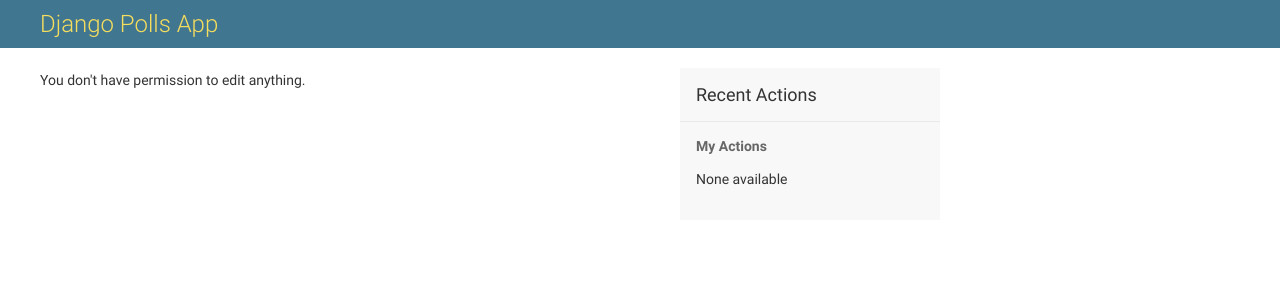
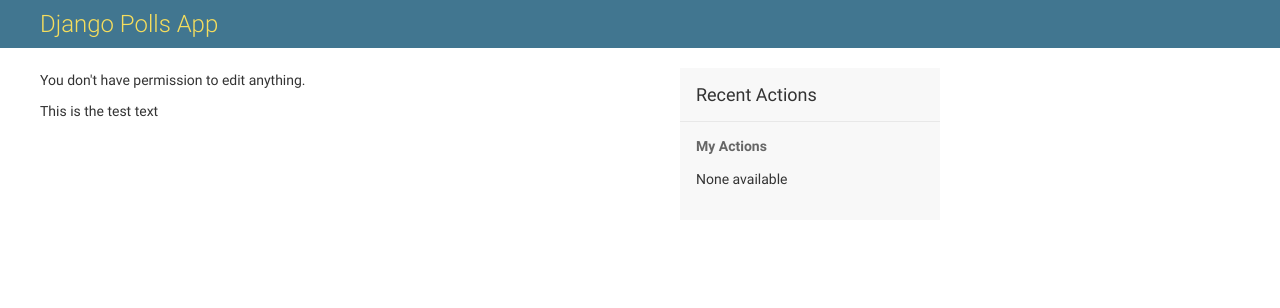
Before and after one commit to KempfCreative/DjangoProject, a Django app: template mysite/templates/admin/index.html in a window 1280 px wide. Shown: the top 308 px of the page. Run offline with Django 3.2, Linux system fonts and the light colour scheme; the template is opened without the code that fills it, so the values that code supplies are empty; data comes from the database, SQL or seed files in the repository.

Commit message:
Importing index.html

```diff
--- a/mysite/templates/admin/index.html
+++ b/mysite/templates/admin/index.html
@@ -79,4 +79,8 @@
             {% endif %}
     </div>
 </div>
+<div id="test-block">
+    <p class="test-text">This is the test text</p>
+</div>
+
 {% endblock %}
```
Also changed, not shown: 1 other file.
